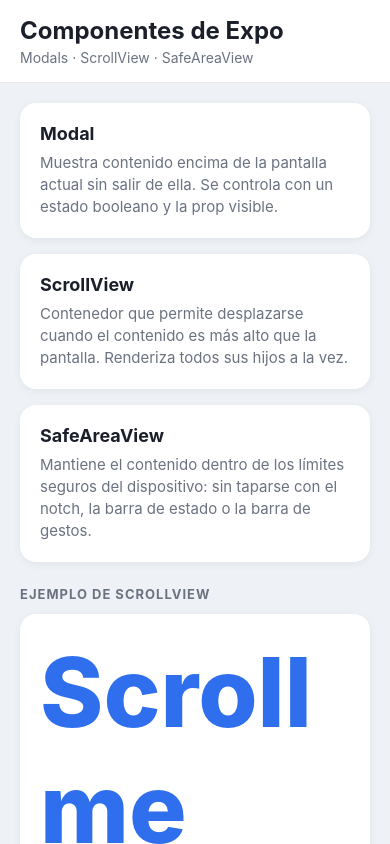
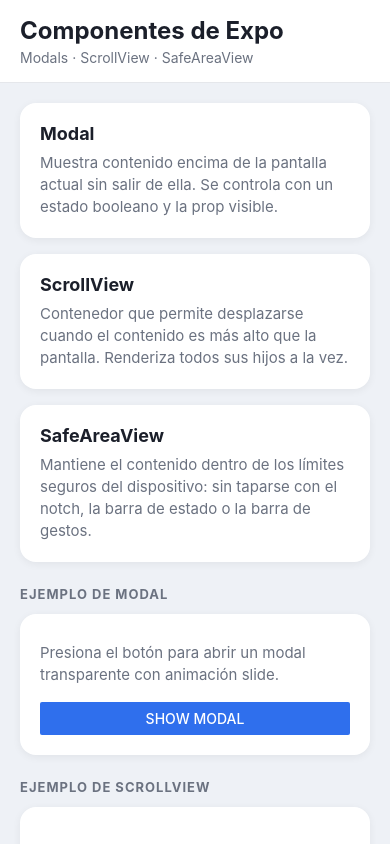
Before and after one commit to Lentes313/modals-scrollview-safeareaview, a React Native app: screen / in a window 390 px wide. Built offline with nearby package versions, Linux system fonts and the light colour scheme.

Commit message:
step 3: modal state and transparent slide Modal

```diff
--- a/App.js
+++ b/App.js
@@ -1,4 +1,5 @@
-import { View, Text, ScrollView, StyleSheet } from 'react-native';
+import { View, Text, ScrollView, StyleSheet, Modal, Button, Alert } from 'react-native';
+import { useState } from 'react';
 import { StatusBar } from 'expo-status-bar';
 import { SafeAreaProvider, SafeAreaView } from 'react-native-safe-area-context';
 
@@ -44,6 +45,9 @@ const SCROLL_LINES = [
 ];
 
 export default function App() {
+  // 1. Estado que controla si el modal está abierto o cerrado.
+  const [modalVisible, setModalVisible] = useState(false);
+
   return (
     <SafeAreaProvider>
       <SafeAreaView style={styles.safeArea}>
@@ -67,6 +71,21 @@ export default function App() {
             </View>
           ))}
 
+          <Text style={styles.sectionTitle}>Ejemplo de Modal</Text>
+          <View style={styles.card}>
+            <Text style={styles.cardText}>
+              Presiona el botón para abrir un modal transparente con animación slide.
+            </Text>
+            <View style={styles.buttonWrapper}>
+              {/* 3. El botón abre el modal cambiando el estado a true. */}
+              <Button
+                title="Show Modal"
+                color={COLORS.primary}
+                onPress={() => setModalVisible(true)}
+              />
+            </View>
+          </View>
+
           <Text style={styles.sectionTitle}>Ejemplo de ScrollView</Text>
           <View style={styles.card}>
             {SCROLL_LINES.map((line) => (
@@ -77,6 +96,33 @@ export default function App() {
           </View>
         </ScrollView>
       </SafeAreaView>
+
+      {/* 2. Componente Modal. Se muestra cuando modalVisible es true. */}
+      <Modal
+        animationType="slide"
+        transparent={true}
+        visible={modalVisible}
+        onRequestClose={() => {
+          // Se llama con el botón "atrás" de Android.
+          Alert.alert('Modal has been closed.');
+          setModalVisible(false);
+        }}
+      >
+        <View style={styles.overlay}>
+          <View style={styles.modalBox}>
+            <Text style={styles.modalTitle}>Hello, I am a Modal!</Text>
+            <Text style={styles.modalText}>
+              Aparezco encima de la pantalla sin cambiar de vista. El fondo oscuro es
+              rgba(0, 0, 0, 0.5) gracias a transparent={'{true}'}.
+            </Text>
+            <Button
+              title="Close Modal"
+              color={COLORS.primary}
+              onPress={() => setModalVisible(!modalVisible)}
+            />
+          </View>
+        </View>
+      </Modal>
       <StatusBar style="dark" />
     </SafeAreaProvider>
   );
@@ -142,6 +188,34 @@ const styles = StyleSheet.create({
     textTransform: 'uppercase',
     color: COLORS.muted,
   },
+  buttonWrapper: {
+    marginTop: 16,
+  },
+  overlay: {
+    flex: 1,
+    justifyContent: 'center',
+    alignItems: 'center',
+    padding: 24,
+    backgroundColor: 'rgba(0, 0, 0, 0.5)',
+  },
+  modalBox: {
+    width: '100%',
+    padding: 24,
+    borderRadius: 20,
+    backgroundColor: COLORS.card,
+  },
+  modalTitle: {
+    fontSize: 20,
+    fontWeight: '700',
+    color: COLORS.text,
+  },
+  modalText: {
+    marginTop: 8,
+    marginBottom: 20,
+    fontSize: 15,
+    lineHeight: 22,
+    color: COLORS.muted,
+  },
   bigText: {
     fontWeight: '800',
     color: COLORS.primary,
```
